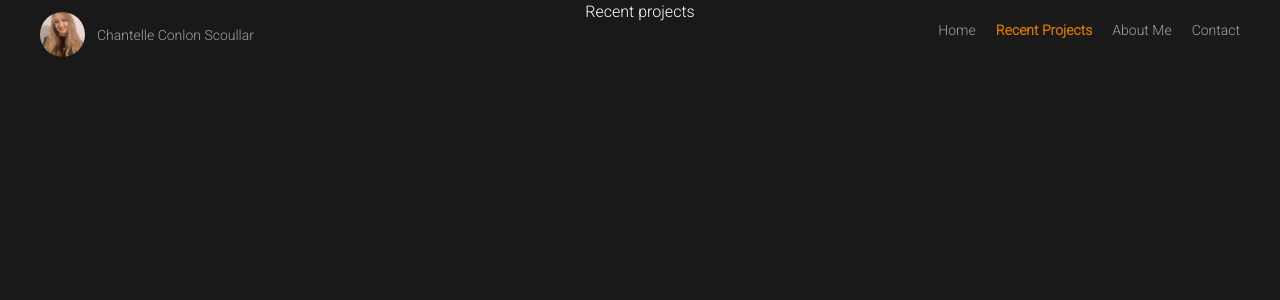
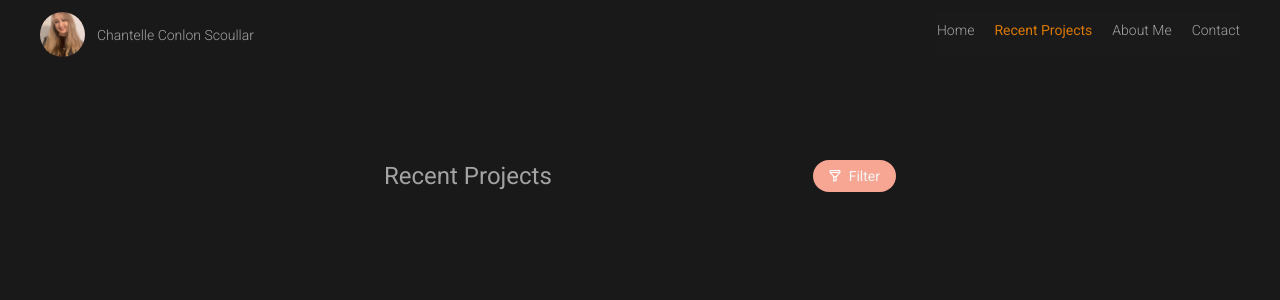
Before and after one commit to chanteCon/portfolioWebsite, a Next.js app in the folder website/: page /projects in a window 1280 px wide. Shown: the top 300 px of the page. Built offline with nearby package versions, Linux system fonts and the light colour scheme.

Commit message:
fixed font weight issue, adding filter buttons to projects page

```diff
--- /dev/null
+++ b/website/app/components/FilterBtn.jsx
@@ -0,0 +1,22 @@
+import Image from "next/image"
+
+export const FilterBtn = ({ setFilterOn }) => {
+  return (
+    <button
+      className = " px-4 text-neutral-100 rounded-2xl"
+      style = {{ backgroundColor: '#F6A693' }}
+      onClick = {setFilterOn}
+      >
+        <div className = "flex flex-row space-x-2">
+          <Image
+            className = "object-contain"
+            src = {"/images/icons/filter.png"}
+            alt = ""
+            width = {12}
+            height = {12}
+          />
+          <p className = "text-sm" >Filter</p>
+        </div>
+      </button>
+  )
+}
--- /dev/null
+++ b/website/app/components/FiltersList.jsx
@@ -0,0 +1,21 @@
+export const FiltersList = ({ filters, selectFilter, onClose }) => {
+  return (
+    <div
+      className = "text-xs rounded-xl p-2"
+      style = {{ backgroundColor: "#F2EAE8" }}
+    >
+       <div className = "flex flex-row justify-between">
+         <p className = "hover:text-red py-2"> <b>Filters</b></p>
+         <button
+          className = "hover:bg-red-300 hover:text-white text-sm h-5 w-5 rounded"
+          onClick = {onClose}
+         >x</button>
+       </div>
+       {
+        filters.map(filter =>
+          <div>{filter}</div>
+        )
+       }
+    </div>
+  )
+}
--- a/website/app/components/Nav.jsx
+++ b/website/app/components/Nav.jsx
@@ -24,12 +24,12 @@ export const Nav = () => {
   }, []);
 
   const isActiveLink = (link) => {
-    if (link === pathname) return 'text-amber-600 font-bold'
+    if (link === pathname) return 'text-amber-600 font-normal'
     return 'text-neutral-400'
   }
   // if screen size small then collapse navbar
   return (
-    <div className= "w-full text-neutral-400 text-sm pt-3 fixed flex justify-between px-10">
+    <div className= "w-full text-neutral-400 text-sm pt-3 fixed flex justify-between px-10 font-light">
       { smallScreen
           ? (
             <div className = "w-full flex justify-end">
@@ -41,7 +41,7 @@ export const Nav = () => {
                 onClick = {() => setShowNavItems(!showNavItems)}> {
                 showNavItems ? 'x' :
                   <Image
-                    src = {"/images/hamburgerIcon.png"}
+                    src = {"/images/icons/hamburgerIcon.png"}
                     width = {17}
                     height = {17}
                   >
--- a/website/app/layout.js
+++ b/website/app/layout.js
@@ -3,7 +3,7 @@ import { Roboto } from 'next/font/google';
 import { Nav } from './components/Nav';
 
 const roboto = Roboto({
-  weight: '300',
+  weight: ['100', '300', '400', '500', '700', '900'],
   subsets: ['latin'],
 });
 
@@ -17,7 +17,7 @@ export default function RootLayout({ children }) {
   return (
     <html lang="en">
       <body className={roboto.className}>
-        <Nav></Nav>
+        <Nav />
         {children}
       </body>
     </html>
--- a/website/app/projects/page.js
+++ b/website/app/projects/page.js
@@ -1,7 +1,34 @@
+"use client"
+
+import Image from "next/image"
+import React from "react"
+import { FilterBtn } from "../components/FilterBtn"
+import { FiltersList } from "../components/FiltersList"
+
 export default function Projects() {
+  const filters = ["All", "Web", "Blockchain", "Games", "Released/Deployed", "Source code", "Language"]
+  const languages = ['Blueprints, Java, JavaScript, Python, Solidity']
+  const [showFilters, setShowFilters] = React.useState(false)
+  const [activeFilter, setActiveFilter] = React.useState('All')
+
+  const filterBy = (filter) => {
+
+  }
+
   return (
     <main className="flex min-h-screen flex-col items-center justify-between" style = {{ backgroundColor: '#191919' }}>
-      <div className = 'text-white'>Recent projects</div>
+      <div className = 'pt-40 w-2/5 flex flex-row justify-between'>
+        <h1 className= "text-neutral-400 text-2xl"> Recent Projects</h1>
+        {
+          showFilters
+            ? <FiltersList
+              filters = { filters }
+              selectFilter = { () => setActiveFilter(localStorage.getItem('projects filter')) }
+              onClose = { () => setShowFilters(false) }
+              />
+            : <FilterBtn setFilterOn = {() => setShowFilters(true)}/>
+        }
+      </div>
     </main>
   )
  }
```
Also changed, not shown: website/public/images/icons/filter.png (added), website/public/images/icons/hamburgerIcon.png (renamed from website/public/images/hamburgerIcon.png).
